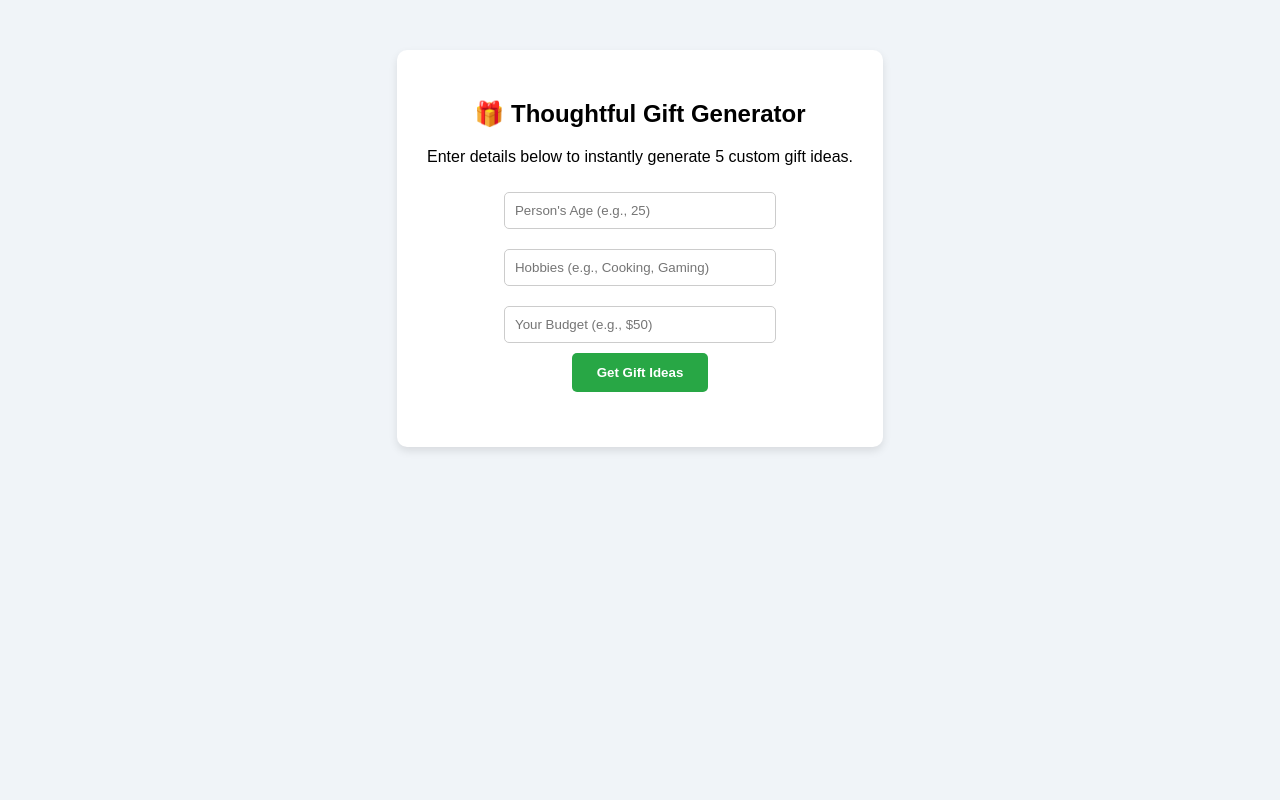
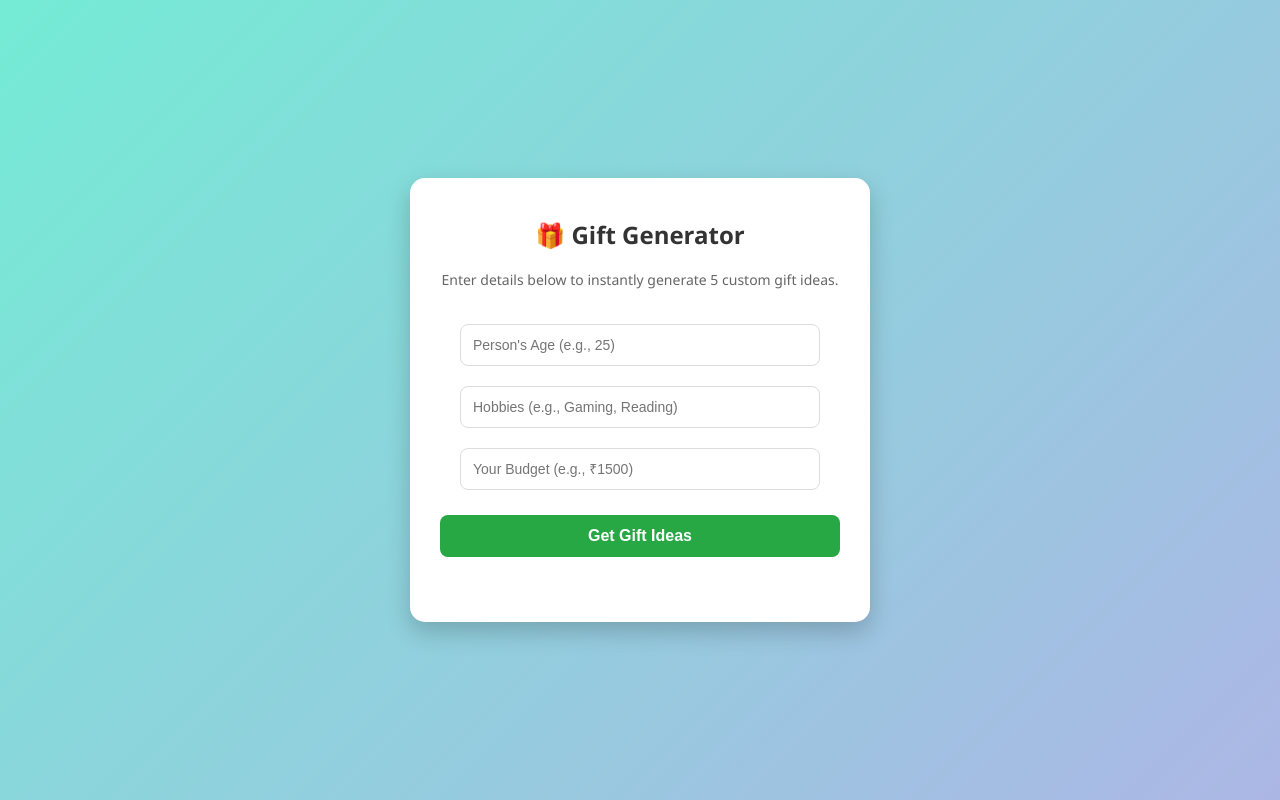
Before and after one commit to Mohitwagh1607/Bounty-Hunter-hackathon, a plain HTML site: page index.html in a window 1280 px wide. Drawn offline with Linux system fonts and the light colour scheme.

Commit message:
Upgraded UI and changed currency to Rupees

```diff
--- a/index.html
+++ b/index.html
@@ -1,24 +1,96 @@
 <!DOCTYPE html>
-<html>
+<html lang="en">
 <head>
+    <meta charset="UTF-8">
+    <meta name="viewport" content="width=device-width, initial-scale=1.0">
     <title>Bounty Hunter Gift Generator</title>
     <style>
-        body { font-family: Arial, sans-serif; text-align: center; margin-top: 50px; background-color: #f0f4f8;}
-        .container { background: white; padding: 30px; border-radius: 10px; display: inline-block; box-shadow: 0 4px 8px rgba(0,0,0,0.1); }
-        input { margin: 10px; padding: 10px; width: 250px; border: 1px solid #ccc; border-radius: 5px; }
-        button { padding: 12px 25px; background-color: #28a745; color: white; border: none; border-radius: 5px; font-weight: bold; cursor: pointer; }
-        button:hover { background-color: #218838; }
-        #result { margin-top: 25px; text-align: left; line-height: 1.8; }
+        body {
+            font-family: 'Segoe UI', Tahoma, Geneva, Verdana, sans-serif;
+            margin: 0;
+            padding: 0;
+            /* Modern Gradient Background */
+            background: linear-gradient(135deg, #74ebd5 0%, #ACB6E5 100%);
+            min-height: 100vh;
+            display: flex;
+            justify-content: center;
+            align-items: center;
+        }
+        .container {
+            background: white;
+            padding: 40px 30px;
+            border-radius: 15px;
+            box-shadow: 0 10px 25px rgba(0,0,0,0.2);
+            max-width: 400px;
+            width: 90%;
+            text-align: center;
+        }
+        h2 {
+            color: #333;
+            margin-top: 0;
+        }
+        p {
+            color: #666;
+            font-size: 14px;
+            margin-bottom: 25px;
+        }
+        input {
+            margin: 10px 0;
+            padding: 12px;
+            width: 90%;
+            border: 1px solid #ddd;
+            border-radius: 8px;
+            font-size: 14px;
+            transition: border-color 0.3s;
+            box-sizing: border-box;
+        }
+        input:focus {
+            outline: none;
+            border-color: #74ebd5;
+            box-shadow: 0 0 5px rgba(116, 235, 213, 0.5);
+        }
+        button {
+            margin-top: 15px;
+            padding: 12px;
+            background-color: #28a745;
+            color: white;
+            border: none;
+            border-radius: 8px;
+            font-weight: bold;
+            font-size: 16px;
+            cursor: pointer;
+            width: 100%;
+            transition: background-color 0.3s, transform 0.1s;
+        }
+        button:hover {
+            background-color: #218838;
+        }
+        button:active {
+            transform: scale(0.98); /* Satisfying click effect */
+        }
+        #result {
+            margin-top: 25px;
+            text-align: left;
+            color: #444;
+        }
+        li {
+            margin-bottom: 12px;
+            padding: 12px;
+            background: #f8f9fa;
+            border-left: 4px solid #74ebd5;
+            border-radius: 4px;
+            line-height: 1.5;
+        }
     </style>
 </head>
 <body>
     <div class="container">
-        <h2>🎁 Thoughtful Gift Generator</h2>
+        <h2>🎁 Gift Generator</h2>
         <p>Enter details below to instantly generate 5 custom gift ideas.</p>
 
-        <input type="text" id="age" placeholder="Person's Age (e.g., 25)"><br>
-        <input type="text" id="hobbies" placeholder="Hobbies (e.g., Cooking, Gaming)"><br>
-        <input type="text" id="budget" placeholder="Your Budget (e.g., $50)"><br>
+        <input type="text" id="age" placeholder="Person's Age (e.g., 25)">
+        <input type="text" id="hobbies" placeholder="Hobbies (e.g., Gaming, Reading)">
+        <input type="text" id="budget" placeholder="Your Budget (e.g., ₹1500)">
         <button onclick="generateGifts()">Get Gift Ideas</button>
 
         <div id="result"></div>
@@ -32,25 +104,24 @@
             const resultDiv = document.getElementById('result');
 
             if (!age || !hobbies || !budget) {
-                resultDiv.innerHTML = "<p style='color:red;'><b>Error: Please fill in all 3 fields for the judge test.</b></p>";
+                resultDiv.innerHTML = "<p style='color:#dc3545; text-align:center;'><b>Error: Please fill in all 3 fields.</b></p>";
                 return;
             }
 
-            resultDiv.innerHTML = "<p><i>Generating thoughtful ideas...</i></p>";
+            resultDiv.innerHTML = "<p style='text-align:center; color:#666;'><i>✨ Generating thoughtful ideas...</i></p>";
 
             try {
-                // This talks to your Python file
                 const response = await fetch(`/api/index?age=${age}&hobbies=${hobbies}&budget=${budget}`);
                 const data = await response.json();
 
-                let html = "<h3>Your 5 Suggested Gifts:</h3><ol>";
+                let html = "<h3 style='text-align:center;'>Your Suggested Gifts:</h3><ol style='padding-left: 20px;'>";
                 data.gifts.forEach(gift => {
                     html += `<li>${gift}</li>`;
                 });
                 html += "</ol>";
                 resultDiv.innerHTML = html;
             } catch (error) {
-                resultDiv.innerHTML = "<p style='color:red;'><b>System Error: Please refresh the page and try again.</b></p>";
+                resultDiv.innerHTML = "<p style='color:#dc3545; text-align:center;'><b>System Error: Please refresh the page.</b></p>";
             }
         }
     </script>
```
